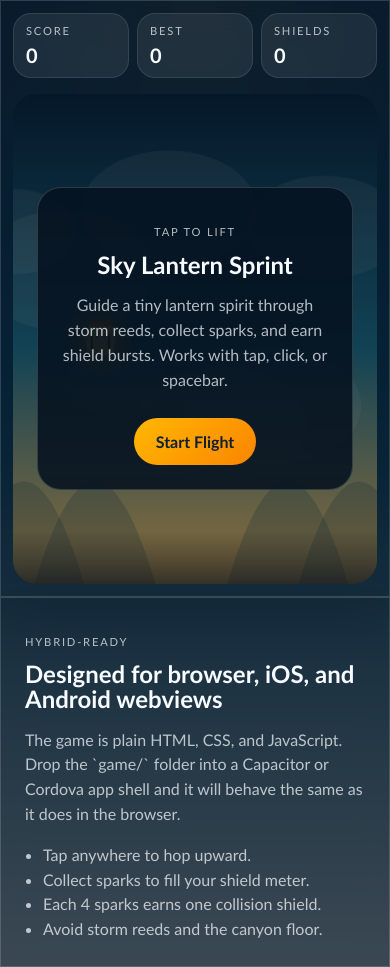
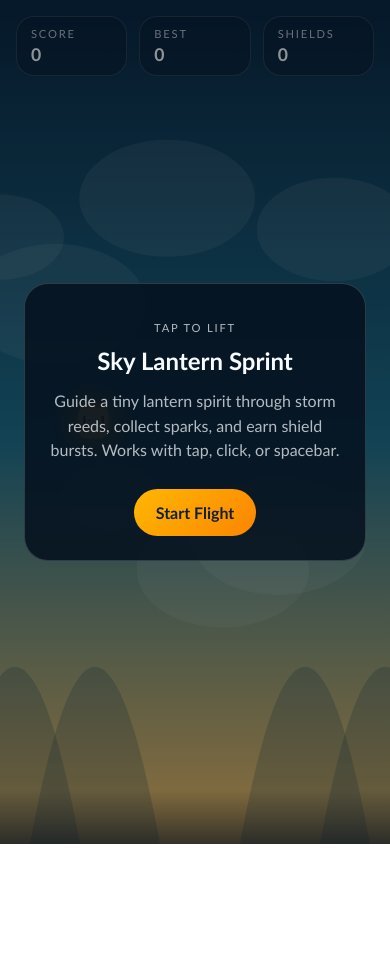
Before and after one commit to chaitanyax/sky-lantern-game, a plain HTML site: page index.html in a window 390 px wide. After the commit the page ends 844 px from the top, so only its background shows below. Drawn offline with Linux system fonts and the light colour scheme.

Commit message:
feat(ui): redesign for native mobile full screen

```diff
--- a/index.html
+++ b/index.html
@@ -4,14 +4,18 @@
     <meta charset="UTF-8" />
     <meta
       name="viewport"
-      content="width=device-width, initial-scale=1, viewport-fit=cover, user-scalable=no"
+      content="width=device-width, initial-scale=1, viewport-fit=cover, user-scalable=no, maximum-scale=1.0"
     />
+    <meta name="apple-mobile-web-app-capable" content="yes" />
+    <meta name="apple-mobile-web-app-status-bar-style" content="black-translucent" />
     <title>Sky Lantern Sprint</title>
     <link rel="stylesheet" href="./styles.css" />
   </head>
   <body>
     <main class="app-shell">
       <section class="game-panel">
+        <div class="canvas-shell">
+          <!-- Floating UI on top -->
           <div class="hud">
             <div class="hud-card">
               <span class="hud-label">Score</span>
@@ -27,7 +31,6 @@
             </div>
           </div>
 
-        <div class="canvas-shell">
           <canvas id="game" aria-label="Sky Lantern Sprint game area"></canvas>
 
           <div class="overlay overlay-visible" id="startOverlay">
--- a/styles.css
+++ b/styles.css
@@ -24,6 +24,9 @@ body {
     radial-gradient(circle at top, rgba(255, 183, 3, 0.18), transparent 28%),
     linear-gradient(180deg, var(--bg-top) 0%, var(--bg-mid) 48%, var(--bg-bottom) 100%);
   color: var(--text);
+  touch-action: none; /* Crucial for native feel */
+  user-select: none;
+  -webkit-user-select: none;
 }
 
 body {
@@ -47,6 +50,7 @@ body {
   border: 1px solid var(--panel-border);
   border-radius: 28px;
   backdrop-filter: blur(14px);
+  -webkit-backdrop-filter: blur(14px);
   box-shadow: 0 20px 45px rgba(0, 0, 0, 0.28);
 }
 
@@ -54,18 +58,43 @@ body {
   padding: 18px;
 }
 
+/* Canvas & Floating HUD layout */
+.canvas-shell {
+  position: relative;
+  min-height: 68vh;
+  border-radius: 20px;
+  overflow: hidden;
+  background: linear-gradient(180deg, rgba(6, 24, 38, 0.72), rgba(4, 10, 18, 0.88));
+}
+
+canvas {
+  display: block;
+  width: 100%;
+  height: 68vh;
+  min-height: 480px;
+  touch-action: manipulation;
+}
+
 .hud {
+  position: absolute;
+  top: 16px;
+  left: 16px;
+  right: 16px;
   display: grid;
   grid-template-columns: repeat(3, minmax(0, 1fr));
   gap: 12px;
-  margin-bottom: 16px;
+  z-index: 10;
+  pointer-events: none; /* Allows canvas tapping strictly straight through the panel */
 }
 
 .hud-card {
-  padding: 12px 14px;
+  padding: 10px 14px;
   border-radius: 18px;
-  background: rgba(255, 255, 255, 0.08);
-  border: 1px solid rgba(255, 255, 255, 0.1);
+  background: rgba(10, 25, 45, 0.45);
+  backdrop-filter: blur(8px);
+  -webkit-backdrop-filter: blur(8px);
+  border: 1px solid rgba(255, 255, 255, 0.12);
+  pointer-events: auto;
 }
 
 .hud-label,
@@ -79,24 +108,8 @@ body {
 
 .hud-card strong {
   display: block;
-  margin-top: 6px;
-  font-size: clamp(1.25rem, 2vw, 1.7rem);
-}
-
-.canvas-shell {
-  position: relative;
-  min-height: 68vh;
-  border-radius: 24px;
-  overflow: hidden;
-  background: linear-gradient(180deg, rgba(6, 24, 38, 0.72), rgba(4, 10, 18, 0.88));
-}
-
-canvas {
-  display: block;
-  width: 100%;
-  height: 68vh;
-  min-height: 480px;
-  touch-action: manipulation;
+  margin-top: 4px;
+  font-size: clamp(1.1rem, 2vw, 1.5rem);
 }
 
 .overlay {
@@ -107,6 +120,7 @@ canvas {
   justify-content: center;
   padding: 24px;
   background: rgba(2, 6, 11, 0.42);
+  z-index: 20;
 }
 
 .overlay-visible {
@@ -145,6 +159,7 @@ canvas {
   font-weight: 700;
   color: #112031;
   background: linear-gradient(135deg, var(--accent), var(--accent-strong));
+  cursor: pointer;
 }
 
 .info-panel {
@@ -156,47 +171,55 @@ canvas {
   margin: 0;
 }
 
+/*
+==================================
+Native Mobile & Tablet Full Screen
+==================================
+*/
 @media (max-width: 920px) {
-  .app-shell {
-    grid-template-columns: 1fr;
+  body {
+    padding: 0; /* Clear desktop container spacing */
+    overflow: hidden; /* Stop weird rubber band scrolling */
+    background: #041c32; /* Render plain color fallback */
   }
 
-  .canvas-shell,
-  canvas {
-    min-height: 60vh;
-    height: 60vh;
-  }
-}
-
-@media (max-width: 640px) {
-  body {
-    padding: 0;
+  .info-panel {
+    display: none; /* Drop secondary desktop panel */
   }
 
   .app-shell {
+    width: 100vw;
+    height: 100svh; /* Dynamic viewport heights for notch devices */
+    grid-template-columns: 1fr;
     gap: 0;
   }
 
-  .game-panel,
-  .info-panel {
+  .game-panel {
+    padding: 0;
+    border: none;
     border-radius: 0;
+    background: transparent;
+    box-shadow: none;
+    height: 100%;
+    width: 100%;
   }
 
-  .game-panel {
-    padding: 12px;
+  .canvas-shell {
+    border-radius: 0;
+    min-height: 100svh;
+    height: 100svh;
+    width: 100vw;
+  }
+
+  canvas {
+    height: 100svh;
+    width: 100vw;
+    min-height: auto;
   }
 
   .hud {
-    gap: 8px;
-  }
-
-  .hud-card {
-    padding: 10px 12px;
-  }
-
-  .canvas-shell,
-  canvas {
-    height: 58vh;
-    min-height: 420px;
+    top: max(16px, env(safe-area-inset-top));
+    left: max(16px, env(safe-area-inset-left));
+    right: max(16px, env(safe-area-inset-right));
   }
 }
```
Lines whose indentation alone changed are shown as unchanged.
